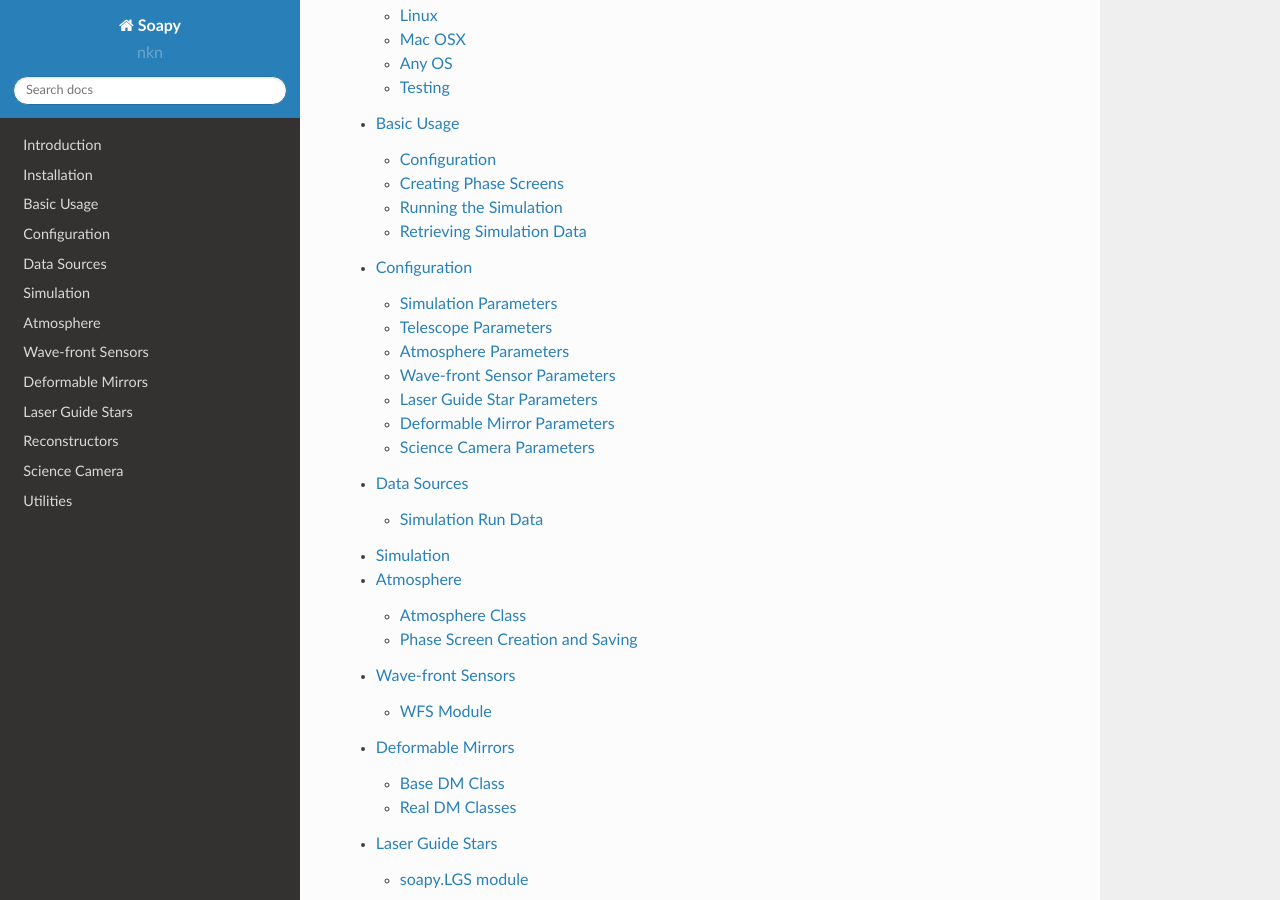
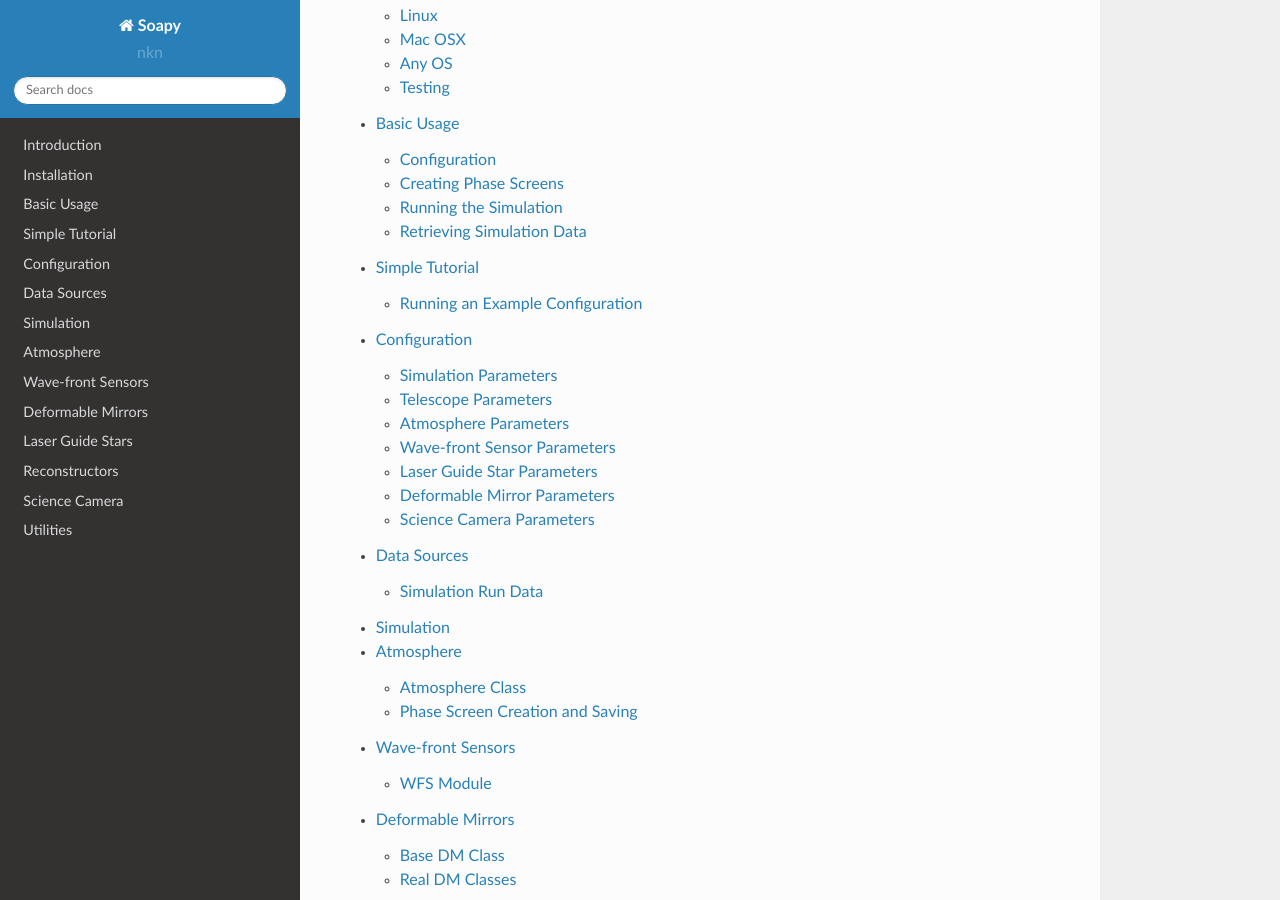
Before and after one commit to AOtools/soapy, a Sphinx documentation site: the page built from doc/source/index.rst, in a window 1280 px wide and 900 px high, scrolled down 360 px. Built offline with Sphinx 7.4.7 and the Read the Docs theme 2.0.0, drawn with Linux system fonts in a browser that asks for light colours; pages that are not in the unit, such as notebooks, are missing from menus.

Commit message:
added tutorial to docs

```diff
--- a/doc/source/index.rst
+++ b/doc/source/index.rst
@@ -15,6 +15,7 @@ Contents:
    intro.rst
    install.rst
    basicUsage.rst
+   simpleTutorial.rst
    Configuration.rst
    dataSources.rst
    sim.rst
--- a/doc/source/basicTutorial.rst
+++ b/doc/source/simpleTutorial.rst
@@ -2,3 +2,7 @@ Simple Tutorial
 ===============
 
 This tutorial will go through some example AO systems using Soapy. We'll see how to make configuration files to run the AO system that you'd like to then extract data which can be subsequently analysed. CANARY is an AO sysmem on the 4.2m William Herschel Telescope on La Palma. It is designed to be very flexible to run various "modes" of AO, so make a nice test bed for us to simulate. We'll simulate it in SCAO mode, in GLAO with multiple guide-stars, and in SCAO with a LGS.
+
+
+Running an Example Configuration
+--------------------------------
```
